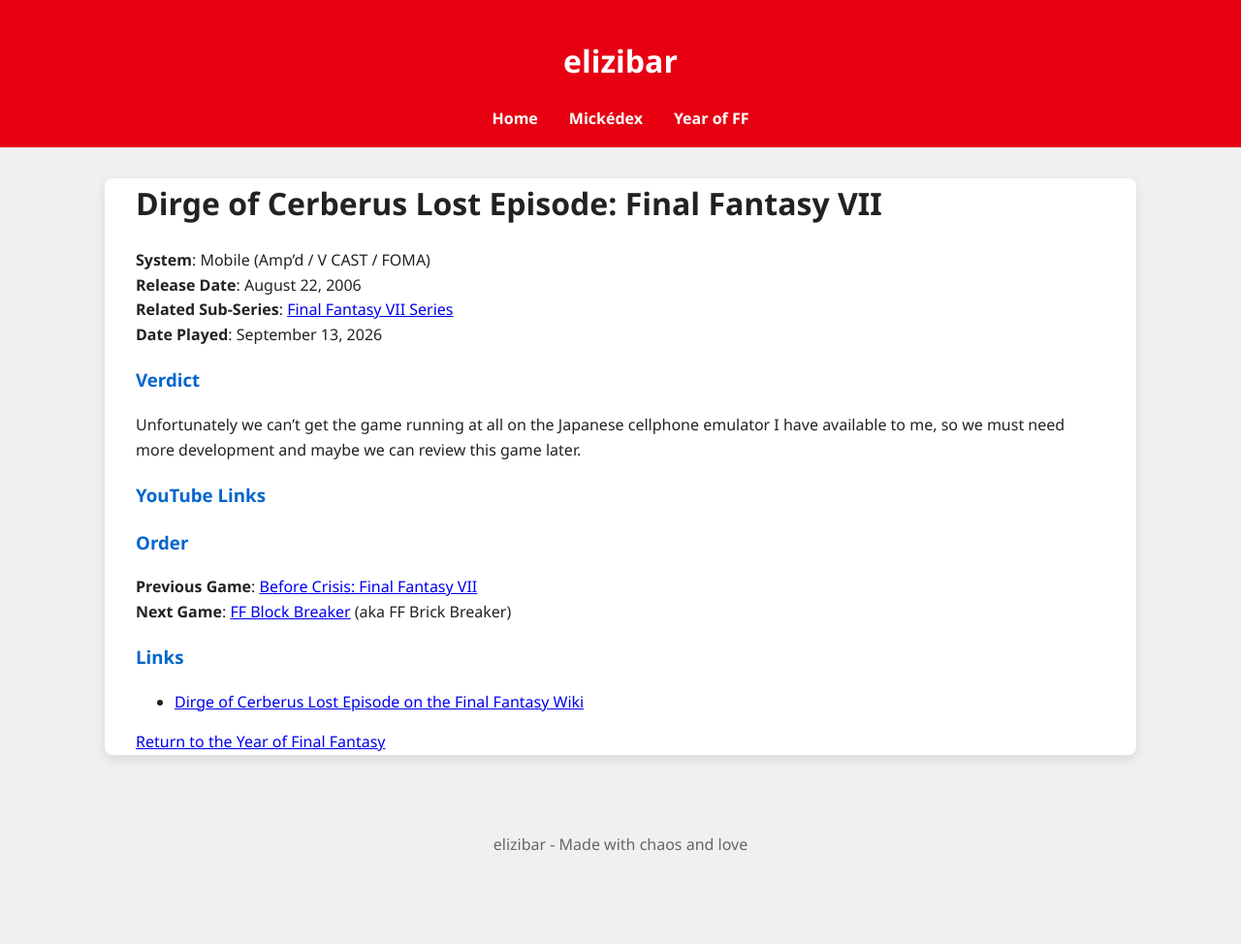
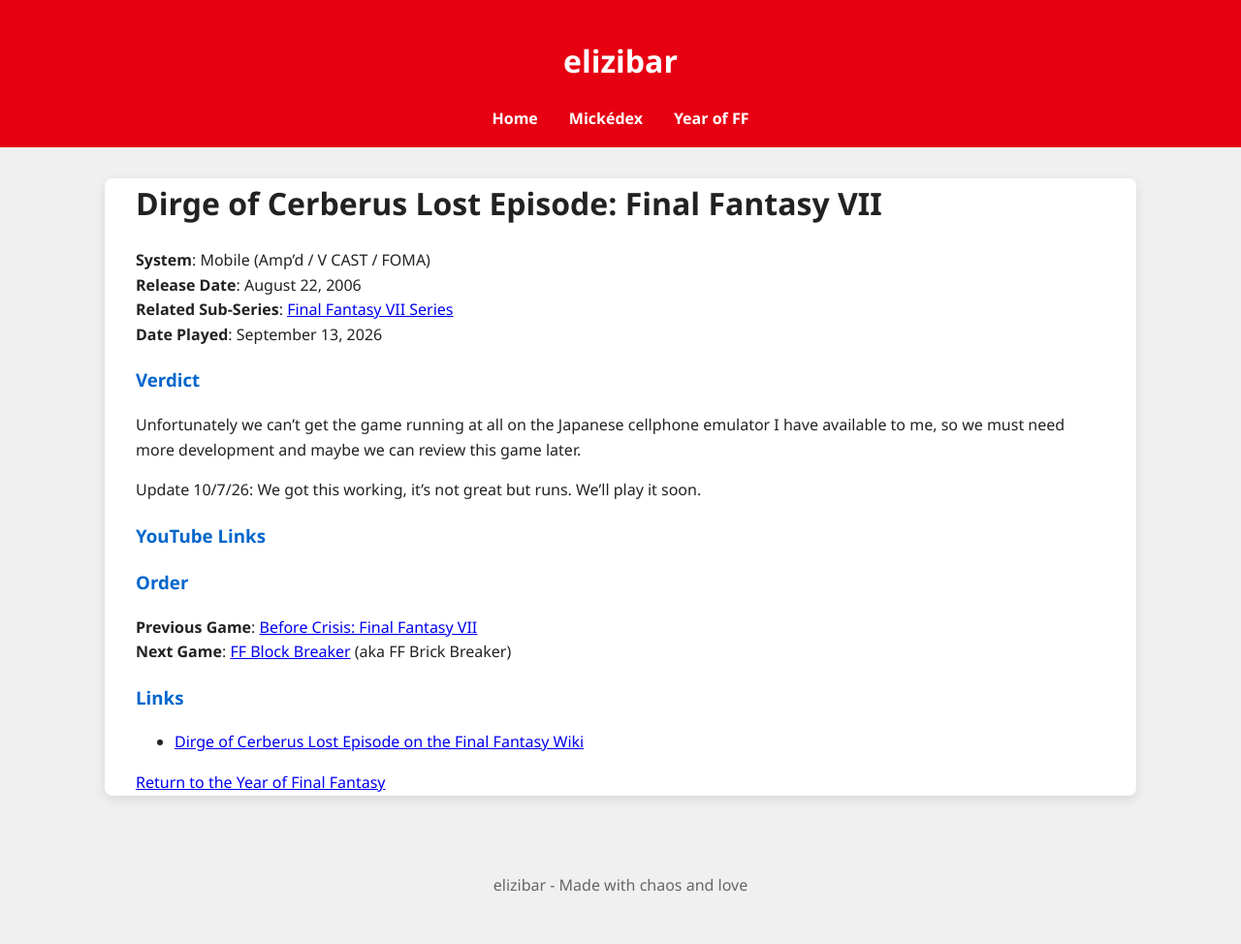
Before and after one commit to elizibar/elizibar.github.io, a Jekyll site: the page built from yearoffinalfantasy/FF7/ff7docle.md, in a window 1280 px wide. Shown: the whole page at 97% size. Built offline with Jekyll 4.4.1, drawn with Linux system fonts in a browser that asks for light colours; before the commit the page ends 933 px from its top, so only the background shows below that.

Commit message:
Update ff7docle.md

```diff
--- a/yearoffinalfantasy/FF7/ff7docle.md
+++ b/yearoffinalfantasy/FF7/ff7docle.md
@@ -15,6 +15,8 @@
 
 Unfortunately we can't get the game running at all on the Japanese cellphone emulator I have available to me, so we must need more development and maybe we can review this game later.
 
+Update 10/7/26:  We got this working, it's not great but runs.  We'll play it soon.
+
 ### YouTube Links
 
 ### Order
```
